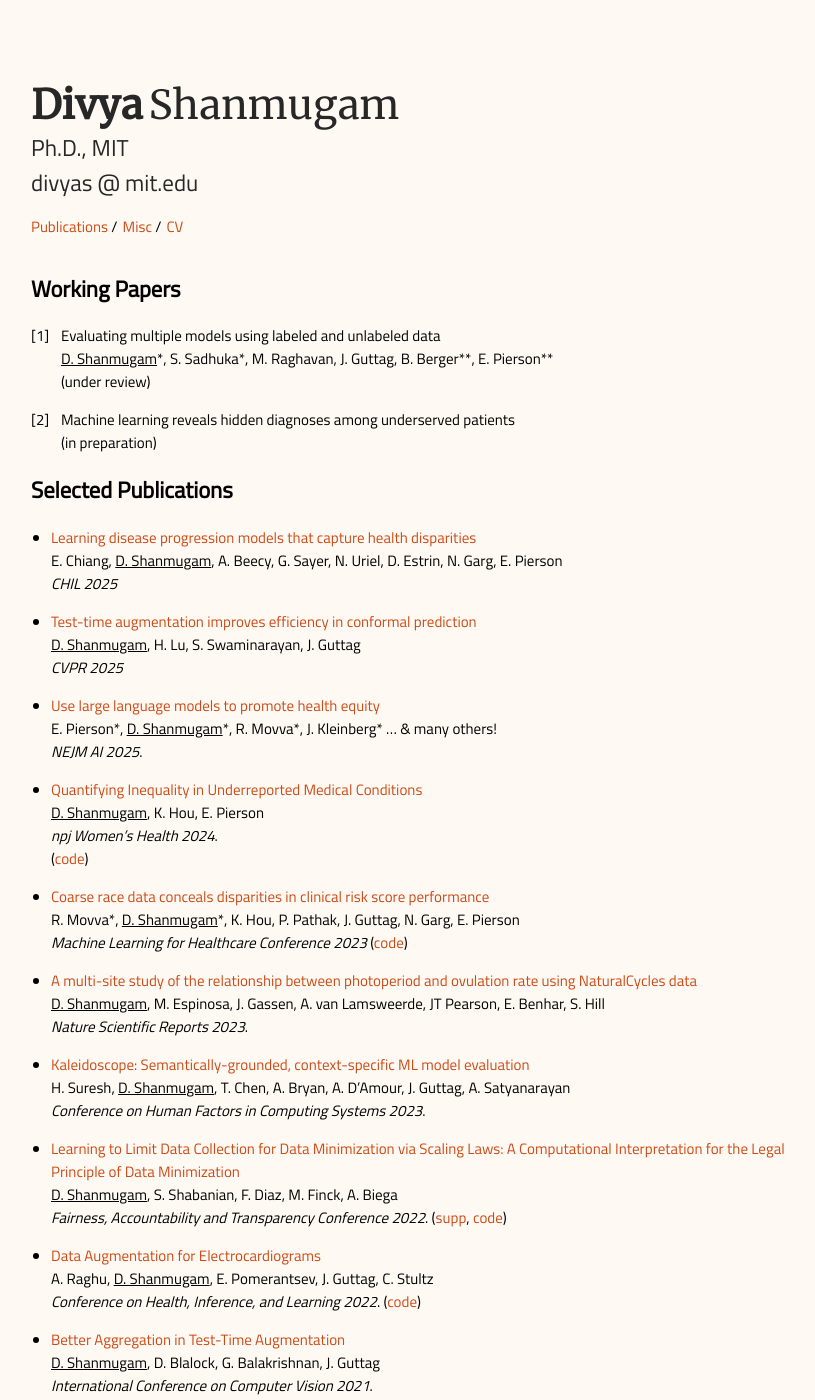
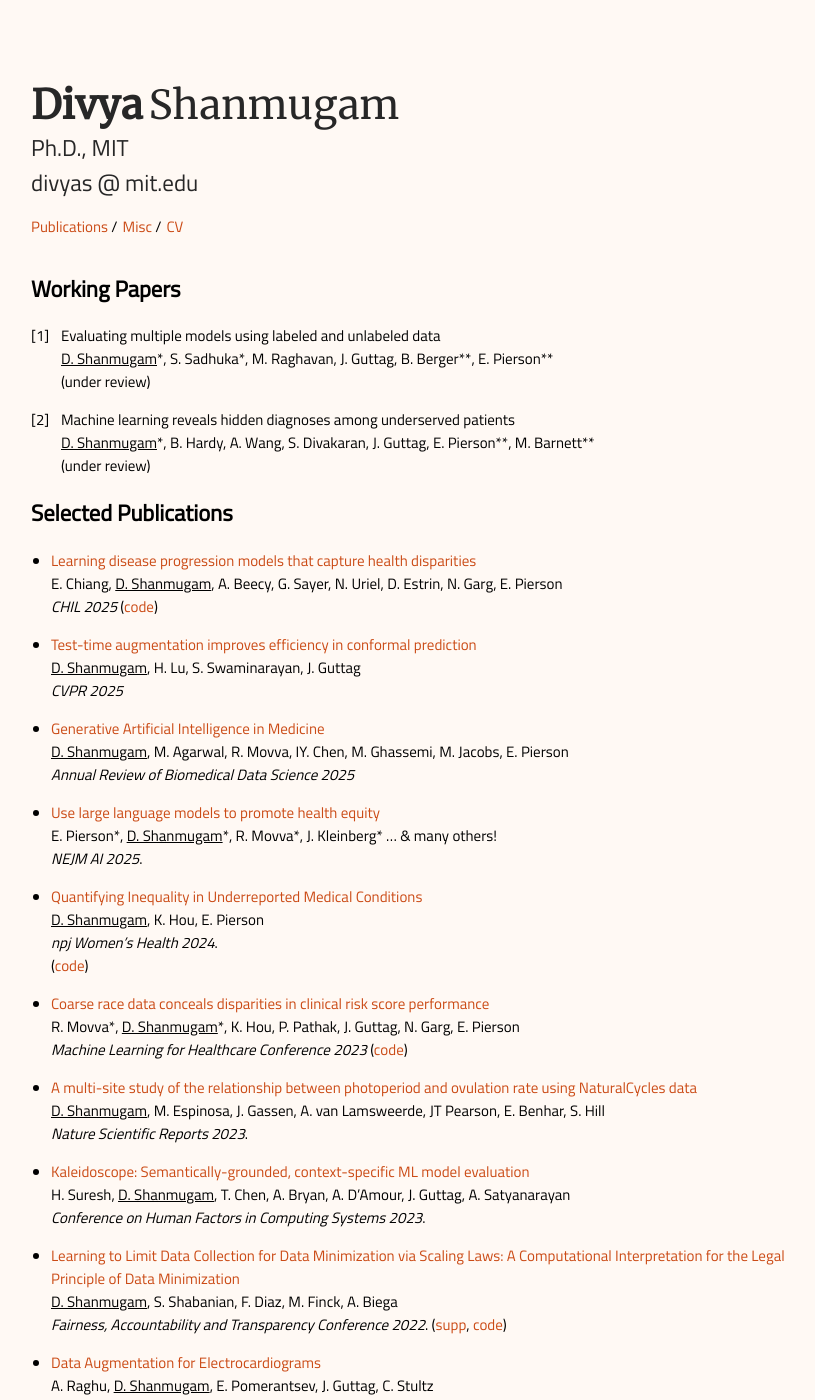
Before and after one commit to dmshanmugam/dmshanmugam.github.io, a Jekyll site: the page built from publications.md, in a window 1280 px wide and 1400 px high. Shown: the whole window, without its empty margins (209-1024 px from the left). Built offline with Jekyll 4.4.1, drawn with Linux system fonts in a browser that asks for light colours; some of the changed text lies outside the part shown.

Commit message:
updated pubs

```diff
--- a/publications.md
+++ b/publications.md
@@ -9,17 +9,23 @@ layout: default
 (under review)
 
 2. Machine learning reveals hidden diagnoses among underserved patients \\
-(in preparation)
+<u>D. Shanmugam</u>\*, B. Hardy, A. Wang, S. Divakaran, J. Guttag, E. Pierson\*\*, M. Barnett\*\* \\
+(under review)
 
 ## Selected Publications
 
 - [Learning disease progression models that capture health disparities](https://www.arxiv.org/abs/2412.16406) \\
 E. Chiang, <u>D. Shanmugam</u>, A. Beecy, G. Sayer, N. Uriel, D. Estrin, N. Garg, E. Pierson\\
- *CHIL 2025*
+*CHIL 2025*
+([code](https://github.com/erica-chiang/progression-disparities))
 
 - [Test-time augmentation improves efficiency in conformal prediction](pdfs/CVPR_2025_TTA_CP.pdf) \\
 <u>D. Shanmugam</u>, H. Lu, S. Swaminarayan, J. Guttag \\
 *CVPR 2025*
+
+- [Generative Artificial Intelligence in Medicine](https://arxiv.org/abs/2412.10337) \\
+<u>D. Shanmugam</u>, M. Agarwal, R. Movva, IY. Chen, M. Ghassemi, M. Jacobs, E. Pierson \\
+*Annual Review of Biomedical Data Science 2025*
 
 
 - [Use large language models to promote health equity](https://arxiv.org/abs/2312.14804) \\
```
Also changed, not shown: other parts of publications.md (+1 -34 lines), misc.md (+1 -1 lines).
